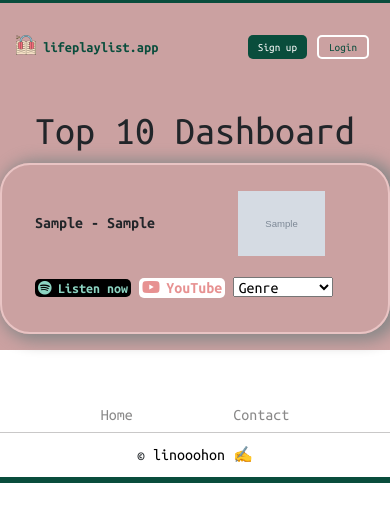
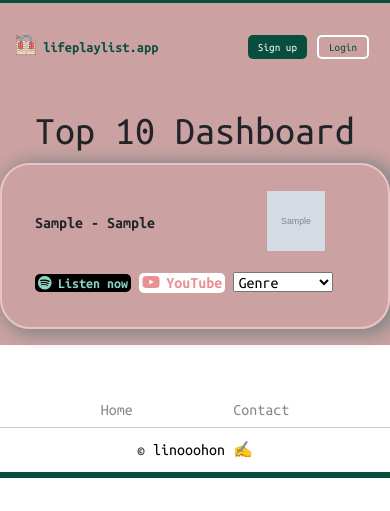
Before and after one commit to linooohon/Life-Playlist, a Flask app: page /dashboard in a window 390 px wide. Shown: the top 511 px of the page. Run offline with Flask 2, Linux system fonts and the light colour scheme; tables that the repository leaves empty hold one stand-in row (values such as "Sample post"); grey boxes marked "Sample" are stand-in pictures; parts of the project's set-up code (start-up, migrations or seed data) failed here and were passed over.

Commit message:
fix: fix dashboard image width

```diff
--- a/app/static/index.css
+++ b/app/static/index.css
@@ -278,7 +278,7 @@ input:focus {
     }
 
     .dashboard-li .artistsong_image img {
-        width: 30%;
+        width: 20%;
     }
 
     .dashboard-ul {
```
